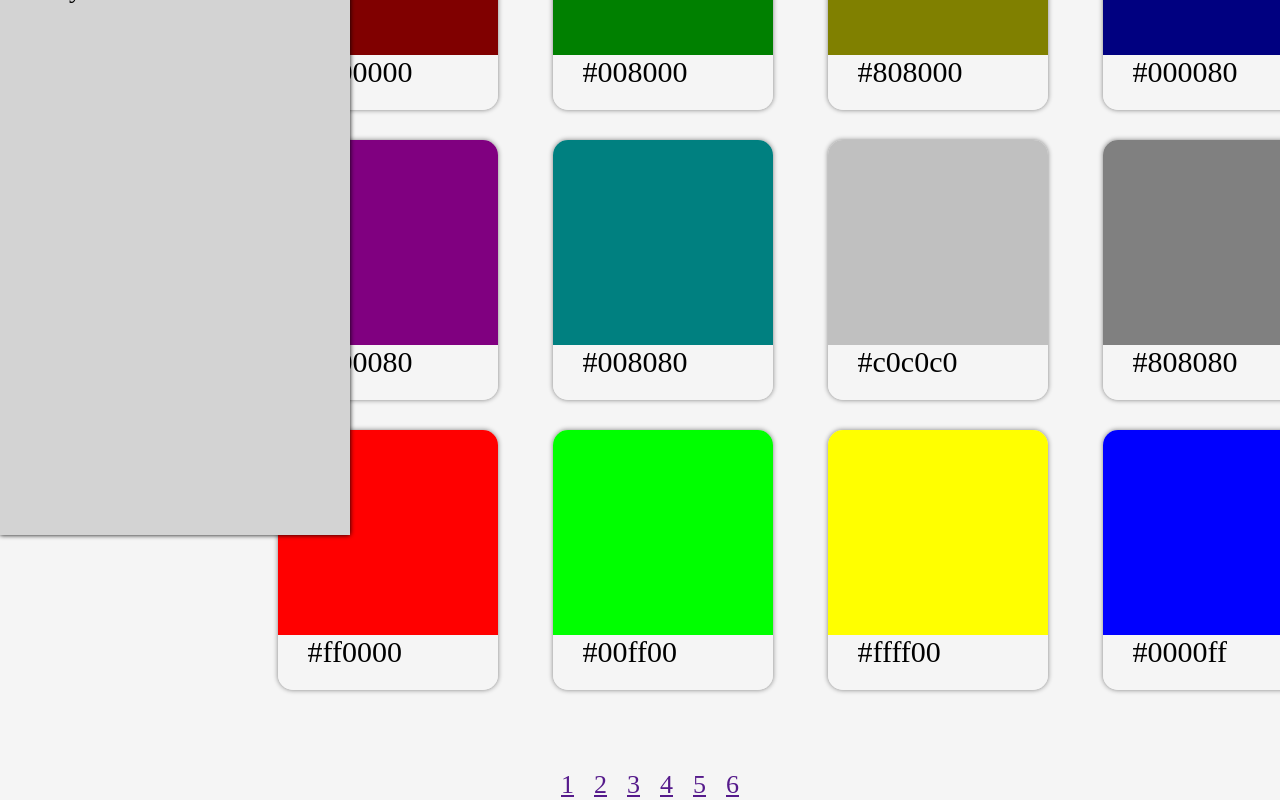
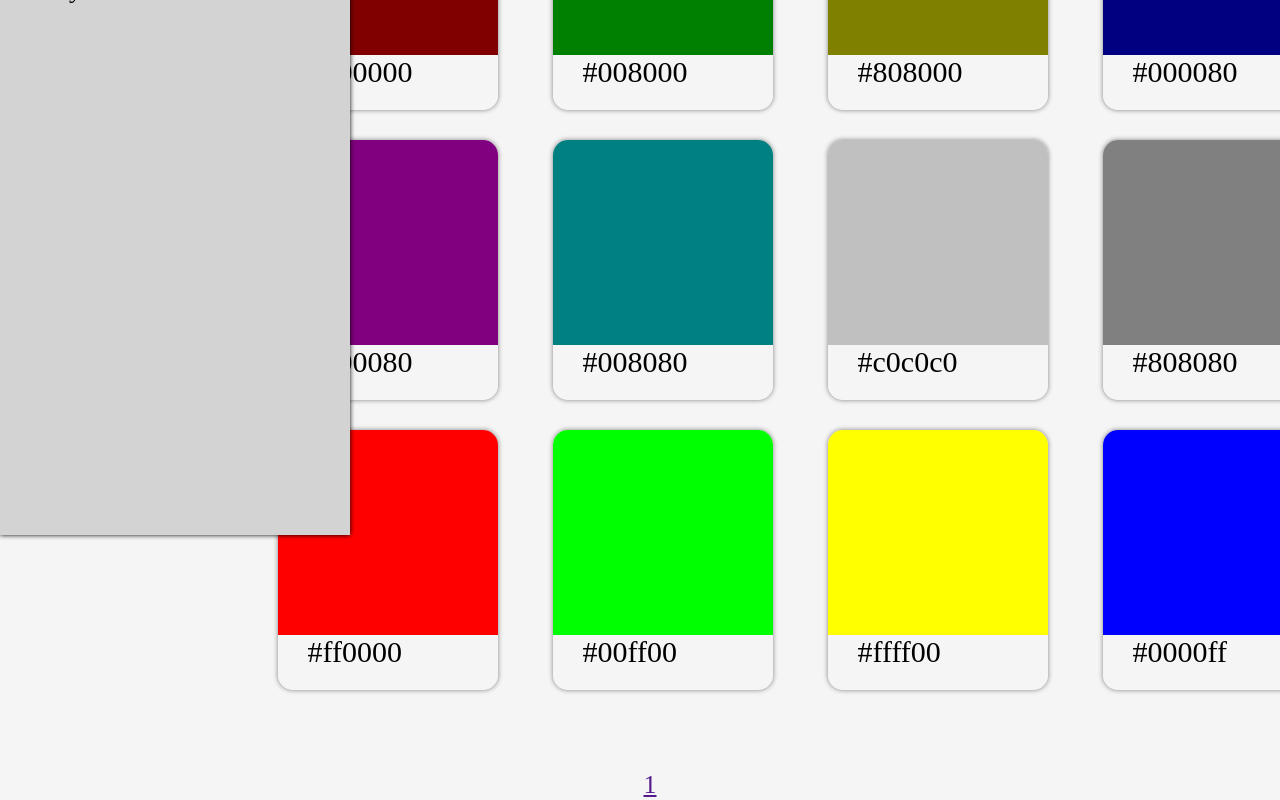
Before and after one commit to kylegreenf/HelpfulHumanCodingChallenge, a React (Create React App) app in the folder colorswab/: page / in a window 1280 px wide. Shown: the part 385-1185 px from the top of the page. Built offline with nearby package versions, Linux system fonts and the light colour scheme; a web font is replaced by a local one.

Commit message:
Almost have dynamic page links

```diff
--- a/colorswab/src/ColorBox.js
+++ b/colorswab/src/ColorBox.js
@@ -26,6 +26,7 @@ class ColorBox extends React.Component{
 
 
   generateColorItem(number) {
+      if (colorJson[number*this.state.pageNumber] != null) {
         var color = colorJson[number*this.state.pageNumber].hexString;
         return (
           <div onClick={this.openView} className="Color-grid-item">
@@ -34,12 +35,12 @@ class ColorBox extends React.Component{
           </div>
         )
       }
+      else {
+          console.log("NULL!");
+      }
+  }
 
   render(){
-    var {pgNum} = this.props;
-
-    const data = colorJson;
-    var color = data[3].hexString;
     return(
         <div>
             <div className="Color-grid-container">
@@ -56,7 +57,7 @@ class ColorBox extends React.Component{
                 {this.generateColorItem(11)}
                 {this.generateColorItem(12)}
             </div>
-            <PageSelect returnNewPageNumber={this.setNewNumber} />
+            <PageSelect currentPageNumber = {this.state.pageNumber} returnNewPageNumber={this.setNewNumber} />
         </div>
 
 
--- a/colorswab/src/PageSelect.js
+++ b/colorswab/src/PageSelect.js
@@ -1,10 +1,12 @@
 import React from 'react'
 import './App.css'
+import colorJson from './colors.json'
 
 class PageSelect extends React.Component{
 
   constructor(props){
     super(props);
+    console.log(props);
   }
 
   changePage(newPageNumber) {
@@ -16,15 +18,26 @@ class PageSelect extends React.Component{
     this.props.returnNewPageNumber(e.target.id);
   }
 
+  generatePageSelection() {
+    var cumulation;
+    for (var i = 0; i < Object.keys(colorJson).length/12; i++) {
+        console.log(this.generatePageLink(i+1));
+        return this.generatePageLink(i+1);
+    }
+    return cumulation;
+
+  }
+
+  generatePageLink(pgNumber) {
+    return(
+        <a href = "" id = {pgNumber} onClick = {this.handleClick}  className = "Page-selection">{pgNumber}</a>
+        )
+  }
+
   render(){
     return(
         <div className = "Page-selection-container">
-            <a href = "" id = "1" onClick = {this.handleClick}  className = "Page-selection">1</a>
-            <a href = "" id = "2" onClick = {this.handleClick}  className = "Page-selection">2</a>
-            <a href = "" id = "3" onClick = {this.handleClick}  className = "Page-selection">3</a>
-            <a href = "" id = "4" onClick = {this.handleClick}  className = "Page-selection">4</a>
-            <a href = "" id = "5" onClick = {this.handleClick}  className = "Page-selection">5</a>
-            <a href = "" id = "6" onClick = {this.handleClick}  className = "Page-selection">6</a>
+            {this.generatePageSelection()}
         </div>
     )
   }
```
Lines whose indentation alone changed are shown as unchanged.
